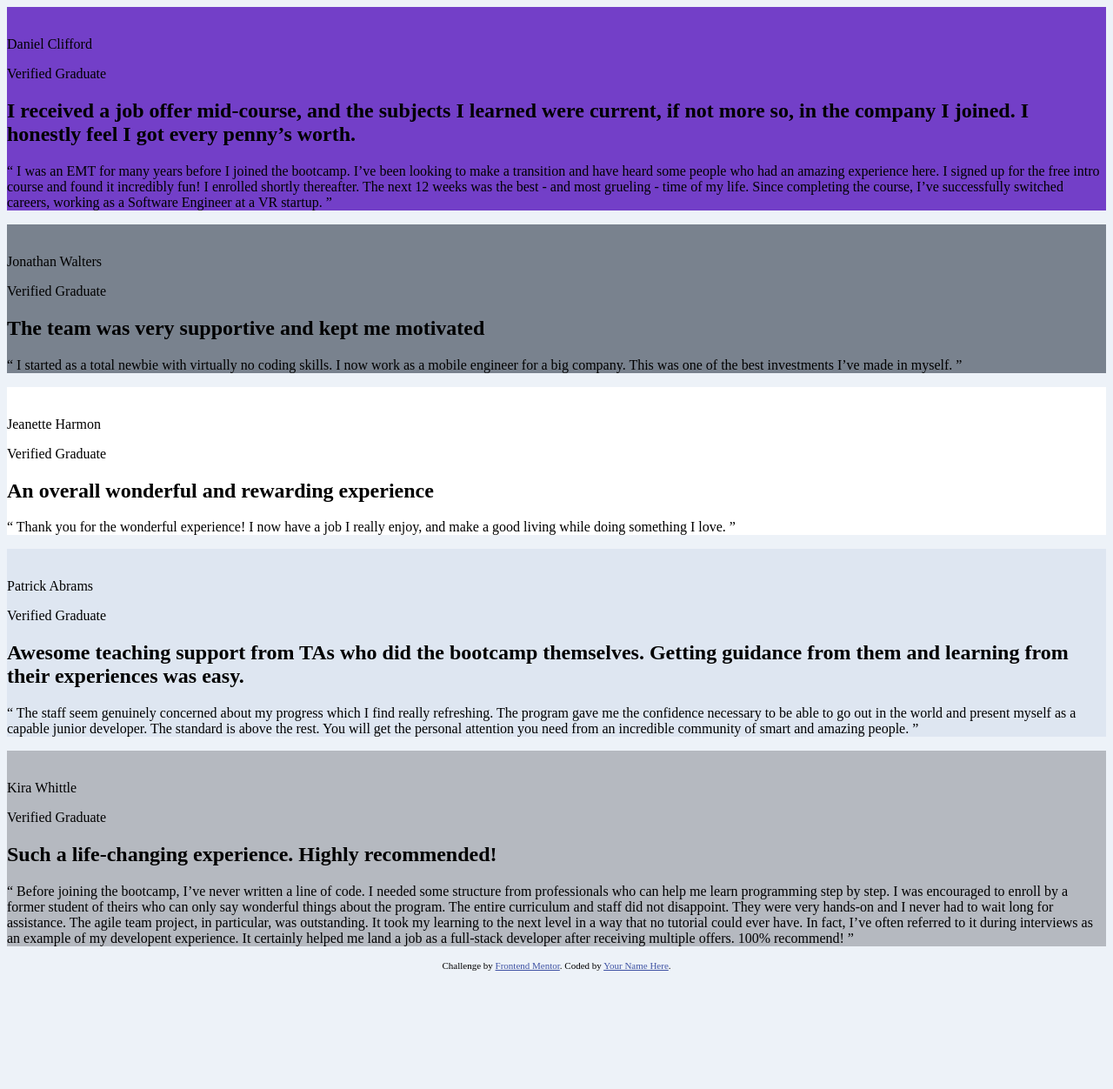
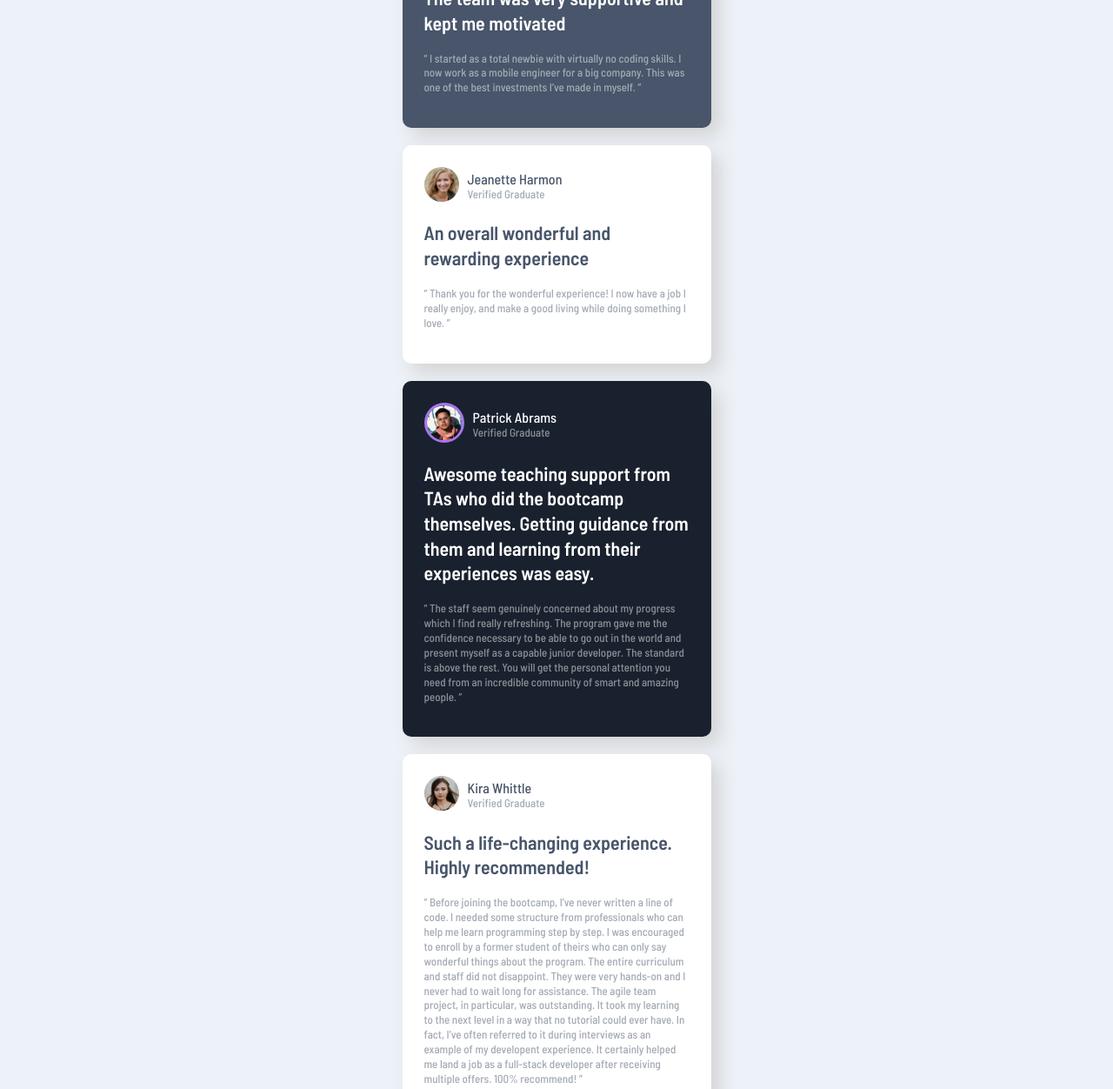
Before and after one commit to hirekarl/activity_2.2_flexbox_grid, a plain HTML site: page index.html in a window 1280 px wide. Shown: the top 1252 px of the page at 87% size. Before the commit the page ends 1124 px from the top, so only its background shows below. Drawn offline with Linux system fonts and the light colour scheme.

Commit message:
Completed styling

```diff
--- a/index.html
+++ b/index.html
@@ -10,124 +10,166 @@
       type="image/png"
       sizes="32x32"
       href="./images/favicon-32x32.png" />
-
+    <link rel="preconnect" href="https://fonts.googleapis.com" />
+    <link rel="preconnect" href="https://fonts.gstatic.com" crossorigin />
+    <link
+      href="https://fonts.googleapis.com/css2?family=Barlow+Semi+Condensed:wght@500;600&display=swap"
+      rel="stylesheet" />
     <link rel="stylesheet" href="./static/css/main.css" />
 
     <title>Frontend Mentor | Testimonials Grid Section</title>
   </head>
   <body>
-    <main>
-      <section class="testimonial" id="daniel">
+    <main class="container">
+      <div class="grid-container">
+        <section class="testimonial text-light" id="daniel">
+          <div class="testimonial-flex">
             <div class="testimonial-participant">
-          <img src="" alt="" />
-          <p class="testimonial-participant-name">Daniel Clifford</p>
-          <p class="testimonial-participant-title">Verified Graduate</p>
+              <img
+                src="./images/image-daniel.jpg"
+                alt="Headshot of Daniel Clifford." />
             </div>
-        <div class="testimonial-body">
+            <div>
+              <p class="testimonial-name">Daniel Clifford</p>
+              <p class="testimonial-title">Verified Graduate</p>
+            </div>
+          </div>
+          <div class="testimonial-content">
+            <svg width="104" height="102" xmlns="http://www.w3.org/2000/svg">
+              <path
+                d="M104 102V59.727H84.114c0-5.871.689-11.182 2.068-15.933 1.379-4.75 3.42-9.287 6.125-13.61C95.01 25.86 98.909 22.257 104 19.375V0c-9.758 4.27-17.712 9.874-23.864 16.813-6.151 6.939-10.712 14.545-13.681 22.818C63.485 47.904 62 59.941 62 75.74V102h42zm-62 0V59.727H22.114c0-5.871.689-11.182 2.068-15.933 1.379-4.75 3.42-9.287 6.125-13.61C33.01 25.86 36.909 22.257 42 19.375V0c-9.652 4.27-17.58 9.874-23.784 16.813C12.01 23.752 7.424 31.358 4.455 39.631 1.485 47.904 0 59.941 0 75.74V102h42z"
+                fill="#A775F1"
+                fill-rule="nonzero" />
+            </svg>
             <h2 class="testimonial-headline">
               I received a job offer mid-course, and the subjects I learned were
-            current, if not more so, in the company I joined. I honestly feel I
-            got every penny’s worth.
+              current, if not more so, in the company I joined. I honestly feel
+              I got every penny’s worth.
             </h2>
-          <p class="testimonial-content">
+            <p class="testimonial-body">
               “ I was an EMT for many years before I joined the bootcamp. I’ve
-            been looking to make a transition and have heard some people who had
-            an amazing experience here. I signed up for the free intro course
-            and found it incredibly fun! I enrolled shortly thereafter. The next
-            12 weeks was the best - and most grueling - time of my life. Since
-            completing the course, I’ve successfully switched careers, working
-            as a Software Engineer at a VR startup. ”
+              been looking to make a transition and have heard some people who
+              had an amazing experience here. I signed up for the free intro
+              course and found it incredibly fun! I enrolled shortly thereafter.
+              The next 12 weeks was the best - and most grueling - time of my
+              life. Since completing the course, I’ve successfully switched
+              careers, working as a Software Engineer at a VR startup. ”
             </p>
           </div>
         </section>
-      <section class="testimonial" id="jonathan">
+        <section class="testimonial text-light" id="jonathan">
+          <div class="testimonial-flex">
             <div class="testimonial-participant">
-          <img src="" alt="" />
-          <p class="testimonial-participant-name">Jonathan Walters</p>
-          <p class="testimonial-participant-title">Verified Graduate</p>
+              <img
+                src="./images/image-jonathan.jpg"
+                alt="Headshot of Jonathan Walters." />
             </div>
-        <div class="testimonial-body">
+            <div>
+              <p class="testimonial-name">Jonathan Walters</p>
+              <p class="testimonial-title">Verified Graduate</p>
+            </div>
+          </div>
+          <div class="testimonial-content">
             <h2 class="testimonial-headline">
               The team was very supportive and kept me motivated
             </h2>
-          <p class="testimonial-content">
-            “ I started as a total newbie with virtually no coding skills. I now
-            work as a mobile engineer for a big company. This was one of the
-            best investments I’ve made in myself. ”
+            <p class="testimonial-body">
+              “ I started as a total newbie with virtually no coding skills. I
+              now work as a mobile engineer for a big company. This was one of
+              the best investments I’ve made in myself. ”
             </p>
           </div>
         </section>
-      <section class="testimonial" id="jeanette">
+        <section class="testimonial text-dark" id="jeanette">
+          <div class="testimonial-flex">
             <div class="testimonial-participant">
-          <img src="" alt="" />
-          <p class="testimonial-participant-name">Jeanette Harmon</p>
-          <p class="testimonial-participant-title">Verified Graduate</p>
+              <img
+                src="./images/image-jeanette.jpg"
+                alt="Headshot of Jeanette Harmon." />
             </div>
-        <div class="testimonial-body">
+            <div>
+              <p class="testimonial-name">Jeanette Harmon</p>
+              <p class="testimonial-title">Verified Graduate</p>
+            </div>
+          </div>
+          <div class="testimonial-content">
             <h2 class="testimonial-headline">
               An overall wonderful and rewarding experience
             </h2>
-          <p class="testimonial-content">
-            “ Thank you for the wonderful experience! I now have a job I really
-            enjoy, and make a good living while doing something I love. ”
+            <p class="testimonial-body">
+              “ Thank you for the wonderful experience! I now have a job I
+              really enjoy, and make a good living while doing something I love.
+              ”
             </p>
           </div>
         </section>
-      <section class="testimonial" id="patrick">
+        <section class="testimonial text-light" id="patrick">
+          <div class="testimonial-flex">
             <div class="testimonial-participant">
-          <img src="" alt="" />
-          <p class="testimonial-participant-name">Patrick Abrams</p>
-          <p class="testimonial-participant-title">Verified Graduate</p>
+              <img
+                src="./images/image-patrick.jpg"
+                alt="Headshot of Patrick Abrams." />
             </div>
-        <div class="testimonial-body">
+            <div>
+              <p class="testimonial-name">Patrick Abrams</p>
+              <p class="testimonial-title">Verified Graduate</p>
+            </div>
+          </div>
+          <div class="testimonial-content">
             <h2 class="testimonial-headline">
               Awesome teaching support from TAs who did the bootcamp themselves.
               Getting guidance from them and learning from their experiences was
               easy.
             </h2>
-          <p class="testimonial-content">
-            “ The staff seem genuinely concerned about my progress which I find
-            really refreshing. The program gave me the confidence necessary to
-            be able to go out in the world and present myself as a capable
-            junior developer. The standard is above the rest. You will get the
-            personal attention you need from an incredible community of smart
-            and amazing people. ”
+            <p class="testimonial-body">
+              “ The staff seem genuinely concerned about my progress which I
+              find really refreshing. The program gave me the confidence
+              necessary to be able to go out in the world and present myself as
+              a capable junior developer. The standard is above the rest. You
+              will get the personal attention you need from an incredible
+              community of smart and amazing people. ”
             </p>
           </div>
         </section>
-      <section class="testimonial" id="kira">
+        <section class="testimonial text-dark" id="kira">
+          <div class="testimonial-flex">
             <div class="testimonial-participant">
-          <img src="" alt="" />
-          <p class="testimonial-participant-name">Kira Whittle</p>
-          <p class="testimonial-participant-title">Verified Graduate</p>
+              <img
+                src="./images/image-kira.jpg"
+                alt="Headshot of Kira Whittle." />
             </div>
-        <div class="testimonial-body">
+            <div>
+              <p class="testimonial-name">Kira Whittle</p>
+              <p class="testimonial-title">Verified Graduate</p>
+            </div>
+          </div>
+          <div class="testimonial-content">
             <h2 class="testimonial-headline">
               Such a life-changing experience. Highly recommended!
             </h2>
-          <p class="testimonial-content">
-            “ Before joining the bootcamp, I’ve never written a line of code. I
-            needed some structure from professionals who can help me learn
+            <p class="testimonial-body">
+              “ Before joining the bootcamp, I’ve never written a line of code.
+              I needed some structure from professionals who can help me learn
               programming step by step. I was encouraged to enroll by a former
               student of theirs who can only say wonderful things about the
               program. The entire curriculum and staff did not disappoint. They
-            were very hands-on and I never had to wait long for assistance. The
-            agile team project, in particular, was outstanding. It took my
+              were very hands-on and I never had to wait long for assistance.
+              The agile team project, in particular, was outstanding. It took my
               learning to the next level in a way that no tutorial could ever
               have. In fact, I’ve often referred to it during interviews as an
               example of my developent experience. It certainly helped me land a
-            job as a full-stack developer after receiving multiple offers. 100%
-            recommend! ”
+              job as a full-stack developer after receiving multiple offers.
+              100% recommend! ”
             </p>
           </div>
         </section>
-    </main>
-
         <div class="attribution">
           Challenge by
           <a href="https://www.frontendmentor.io?ref=challenge" target="_blank"
             >Frontend Mentor</a
-      >. Coded by <a href="#">Your Name Here</a>.
+          >. Coded by <a href="https://www.github.com/hirekarl">Karl Johnson</a>.
         </div>
+      </div>
+    </main>
   </body>
 </html>
--- a/static/css/main.css
+++ b/static/css/main.css
@@ -1,31 +1,162 @@
+html, body {
+    margin: 0;
+    height: 100%;
+}
+
 body {
     background-color: #EDF2F8;
+}
+
+main {
+    height: 100%;
+    font-family: "Barlow Semi Condensed", sans-serif;
+    font-style: normal;
+    font-weight: 500;
+}
+
+h2 {
+    font-weight: 600;
+}
+
+.text-dark {
+    color: hsl(217, 19%, 35%);
+}
+
+.text-light {
+    color: hsl(0, 0%, 100%);
+}
+
+.container {
+    display: flex;
+    justify-content: center;
+    align-items: center;
+}
+
+@media screen and (min-width: 1440px) {
+    .grid-container {
+        display: grid;
+        grid-template-columns: 250px 250px 250px 250px;
+        grid-template-rows: 300px 300px auto;
+        grid-template-areas:
+            "daniel daniel jonathan kira"
+            "jeanette patrick patrick kira"
+            "attribution attribution attribution attribution";
+        column-gap: 20px;
+        row-gap: 20px;
+    }
+}
+
+@media screen and (max-width: 1440px) {
+    .grid-container {
+        display: grid;
+        grid-template-columns: 355px;
+        grid-template-rows: auto;
+        grid-template-areas:
+            "daniel"
+            "jonathan"
+            "jeanette"
+            "patrick"
+            "kira"
+            "attribution";
+        row-gap: 20px;
+    }
+}
+
+
+.testimonial {
+    padding: 25px;
+    border-radius: 10px;
+    filter: drop-shadow(10px 10px 10px lightgray);
+}
+
+.testimonial-flex {
+    display: flex;
+    align-items: center;
+}
+
+.testimonial-participant img {
+    border-radius: 50%;
+    margin-right: 10px;
+    margin-bottom: 0;
+    height: 40px;
+    width: 40px;
+}
+
+#daniel img {
+    border: 3px solid #a775f1;
+}
+
+svg {
+    position: absolute;
+    z-index: -1;
+    top: 0;
+    right: 75px;
+}
+
+#patrick img {
+    border: 3px solid #a775f1;
+}
+
+.testimonial-participant {
+    max-height: 100%;
+}
+
+.testimonial-name {
+    font-size: 16px;
+    margin: 0;
+}
+
+.testimonial-title {
+    opacity: 50%;
+    font-size: 13px;
+    margin: 0;
+}
+
+.testimonial-headline {
+    font-size: 22px;
+    line-height: 1.3em;
+}
+
+.testimonial-body {
+    font-size: 13px;
+    line-height: 1.3em;
+    opacity: 50%;
+}
+
+#daniel {
+    background-color: hsl(263, 55%, 52%); /* moderate violet */
+    grid-area: daniel;
+}
+
+#jonathan {
+    background-color: hsl(217, 19%, 35%); /* very dark grayish blue */
+    grid-area: jonathan;
+}
+
+#jeanette {
+    background-color: hsl(0, 0%, 100%); /* white */
+    grid-area: jeanette;
+}
+
+#patrick {
+    background-color: hsl(219, 29%, 14%); /* very dark blackish blue */
+    grid-area: patrick;
+}
+
+#kira {
+    background-color: hsl(0, 0%, 100%); /* white */
+    grid-area: kira;
 }
 
 .attribution {
     font-size: 11px;
     text-align: center;
+    grid-area: attribution;
+    padding-top: 5px;
+    padding-bottom: 5px;
+    margin-bottom: 20px;
 }
+
 .attribution a {
     color: hsl(228, 45%, 44%);
 }
-
-#daniel {
-    background-color: #733FC8;
-}
-
-#jonathan {
-    background-color: #79828E;
-}
-
-#jeanette {
-    background-color: #FFFFFF;
-}
-
-#patrick {
-    background-color: #DEE6F1;
-}
-
-#kira {
-    background-color: #B5B9C0;
-}
```
Lines whose indentation alone changed are shown as unchanged.
